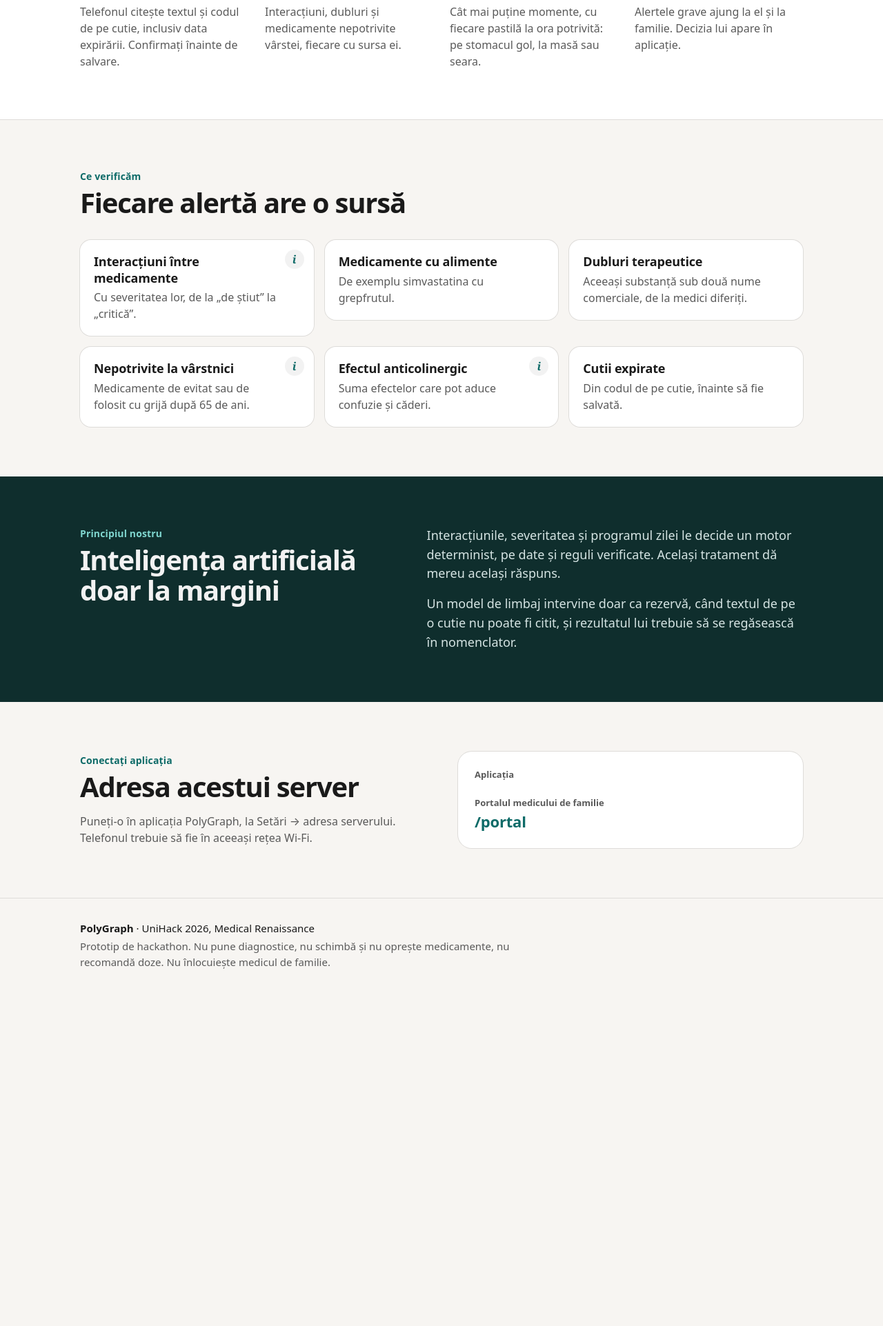
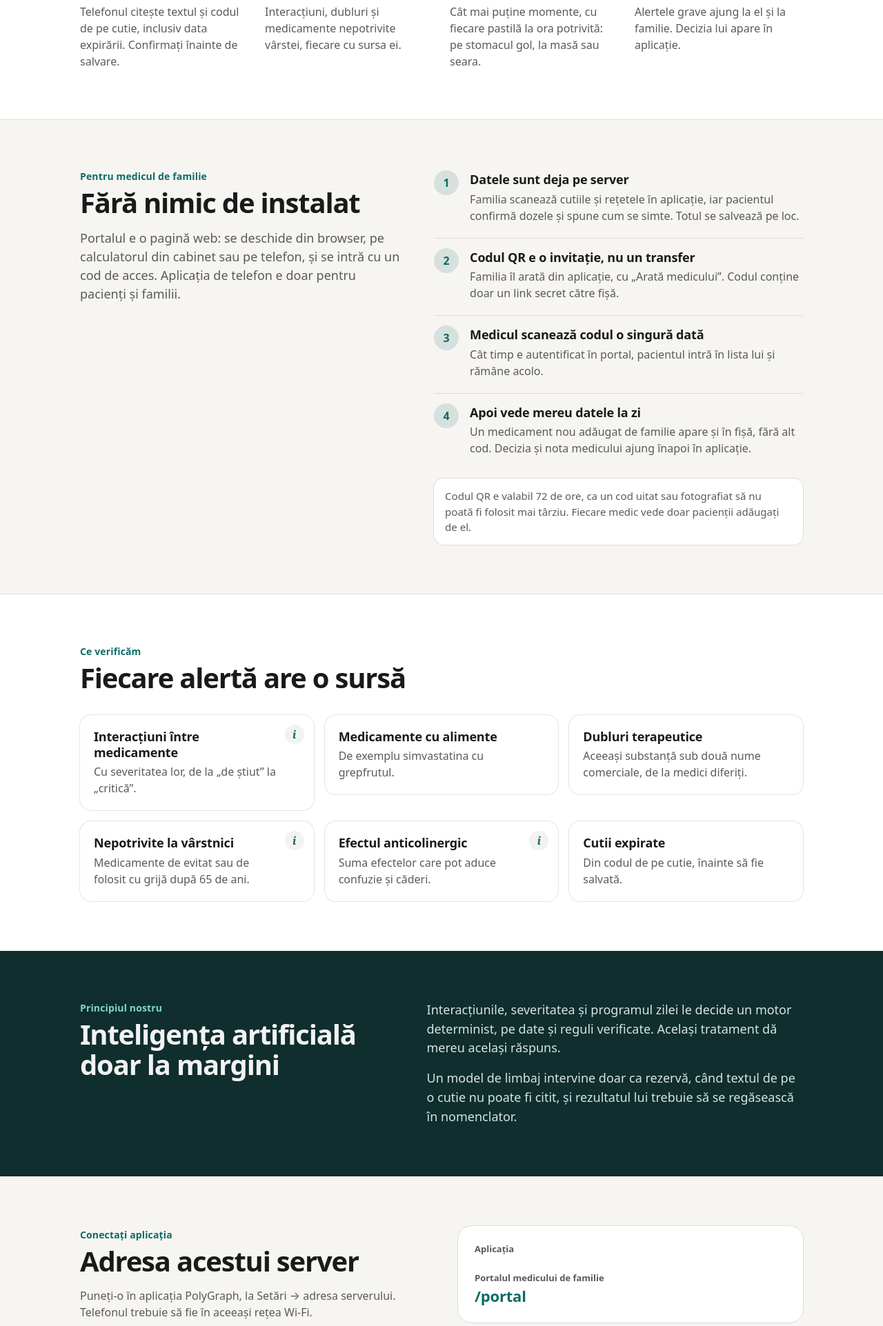
Before and after one commit to VladimirTM/PolyGraph, a Python web app: template backend/polygraph/share/templates/home.html in a window 1280 px wide. Shown: the part 1502-3425 px from the top of the page at 69% size. Before the commit the page ends 2907 px from the top, so only its background shows below. Run offline with Jinja, Linux system fonts and the light colour scheme; the template is opened without the code that fills it, so the values that code supplies are empty.

Commit message:
Explain on the home page how the doctor gets to the patient data
The portal is a web page with an access code; the QR code is an
invitation to the record, not a data transfer, and the doctor keeps
seeing up-to-date data after scanning it once.

Co-authored-by: VladimirTM <vladimirghimpau@gmail.com>

```diff
--- a/backend/polygraph/share/static/share.css
+++ b/backend/polygraph/share/static/share.css
@@ -598,6 +598,15 @@ caption { text-align: left; color: var(--text-2); padding: 0.5rem 0 0.25rem; cap
 .step-num { display: grid; place-items: center; width: 2.25rem; height: 2.25rem; border-radius: 50%; background: var(--accent); color: var(--on-accent); font-weight: 700; margin-bottom: 0.875rem; }
 .step p { color: var(--text-2); margin-top: 0.375rem; }
 
+.split { display: grid; grid-template-columns: 1fr 1.15fr; gap: 1rem 3rem; align-items: start; }
+.split .band-lead { margin-bottom: 0; }
+.flow { list-style: none; padding: 0; margin: 0; counter-reset: flow; display: grid; gap: 0.25rem; }
+.flow li { counter-increment: flow; position: relative; padding: 1rem 0 1rem 3.25rem; border-top: 1px solid var(--line); }
+.flow li:first-child { border-top: 0; padding-top: 0.25rem; }
+.flow li::before { content: counter(flow); position: absolute; left: 0; top: 0.875rem; width: 2.25rem; height: 2.25rem; border-radius: 50%; display: grid; place-items: center; background: color-mix(in srgb, var(--accent) 14%, transparent); color: var(--accent); font-weight: 700; }
+.flow li:first-child::before { top: 0.125rem; }
+.flow p { color: var(--text-2); margin-top: 0.25rem; }
+.flow-note { grid-column: 2; font-size: 0.9375rem; color: var(--text-2); background: var(--surface); border-radius: 0.875rem; padding: 0.875rem 1rem; box-shadow: 0 0 0 1px var(--line); }
 .checks { list-style: none; padding: 0; display: grid; grid-template-columns: repeat(3, 1fr); gap: 1rem; align-items: start; }
 .check-card { position: relative; background: var(--surface); border-radius: 1rem; padding: 1.25rem 3.25rem 1.25rem 1.25rem; box-shadow: 0 0 0 1px var(--line); }
 .check-card p { color: var(--text-2); margin-top: 0.25rem; }
@@ -621,7 +630,8 @@ caption { text-align: left; color: var(--text-2); padding: 0.5rem 0 0.25rem; cap
 .home-footer .muted { margin-top: 0.25rem; max-width: 44rem; }
 
 @media (max-width: 60rem) {
-  .hero-grid, .principle, .connect { grid-template-columns: 1fr; gap: 2rem; }
+  .hero-grid, .principle, .connect, .split { grid-template-columns: 1fr; gap: 2rem; }
+  .flow-note { grid-column: auto; }
   .hero { padding-top: 2rem; }
   .hero-visual { max-width: 32rem; width: 100%; margin: 0 auto; }
   .float-alert { left: 0.75rem; bottom: -1.25rem; }
--- a/backend/polygraph/share/templates/home.html
+++ b/backend/polygraph/share/templates/home.html
@@ -114,7 +114,24 @@
     </div>
   </section>
 
-  <section class="band" aria-labelledby="h-checks">
+  <section class="band" aria-labelledby="h-doctor">
+    <div class="home-inner split">
+      <div>
+        <p class="eyebrow">Pentru medicul de familie</p>
+        <h2 id="h-doctor" class="band-title">Fără nimic de instalat</h2>
+        <p class="band-lead">Portalul e o pagină web: se deschide din browser, pe calculatorul din cabinet sau pe telefon, și se intră cu un cod de acces. Aplicația de telefon e doar pentru pacienți și familii.</p>
+      </div>
+      <ol class="flow">
+        <li><h3>Datele sunt deja pe server</h3><p>Familia scanează cutiile și rețetele în aplicație, iar pacientul confirmă dozele și spune cum se simte. Totul se salvează pe loc.</p></li>
+        <li><h3>Codul QR e o invitație, nu un transfer</h3><p>Familia îl arată din aplicație, cu „Arată medicului”. Codul conține doar un link secret către fișă.</p></li>
+        <li><h3>Medicul scanează codul o singură dată</h3><p>Cât timp e autentificat în portal, pacientul intră în lista lui și rămâne acolo.</p></li>
+        <li><h3>Apoi vede mereu datele la zi</h3><p>Un medicament nou adăugat de familie apare și în fișă, fără alt cod. Decizia și nota medicului ajung înapoi în aplicație.</p></li>
+      </ol>
+      <p class="flow-note">Codul QR e valabil 72 de ore, ca un cod uitat sau fotografiat să nu poată fi folosit mai târziu. Fiecare medic vede doar pacienții adăugați de el.</p>
+    </div>
+  </section>
+
+  <section class="band band-alt" aria-labelledby="h-checks">
     <div class="home-inner">
       <p class="eyebrow">Ce verificăm</p>
       <h2 id="h-checks" class="band-title">Fiecare alertă are o sursă</h2>
```
